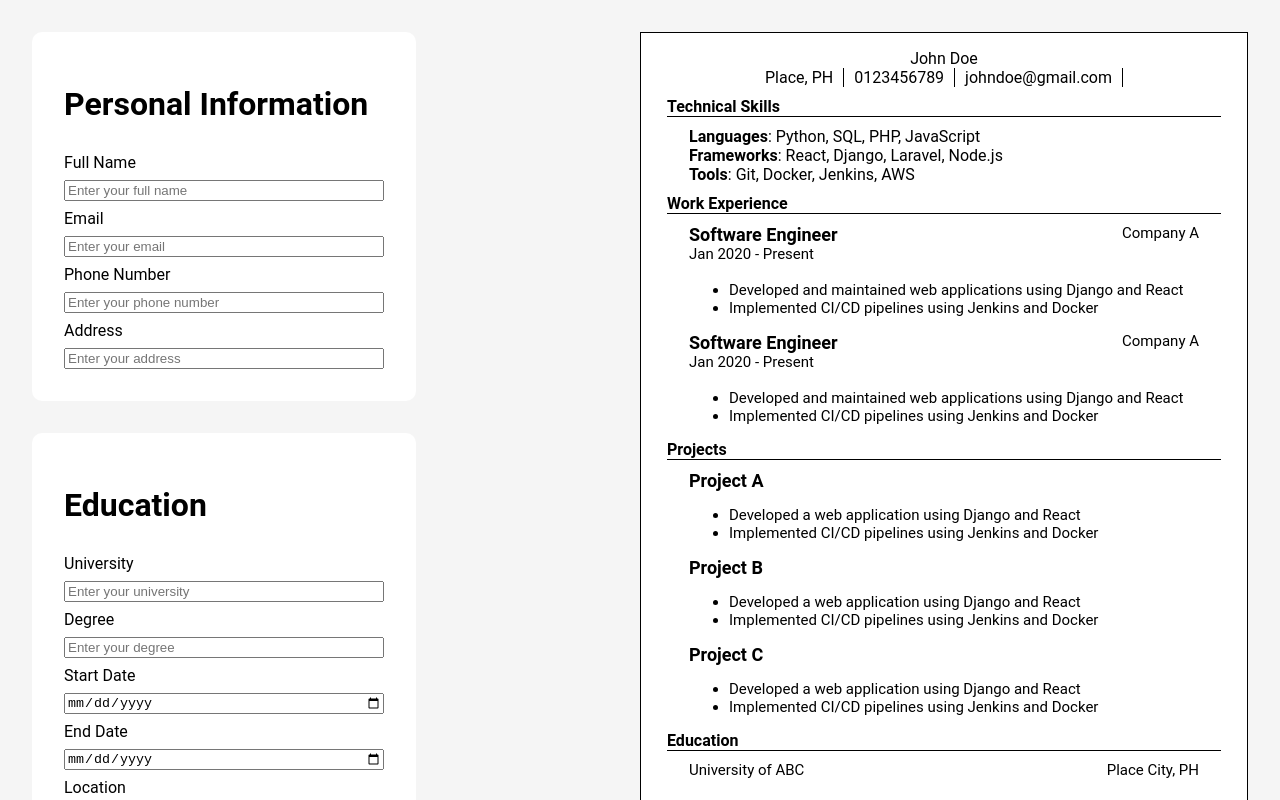
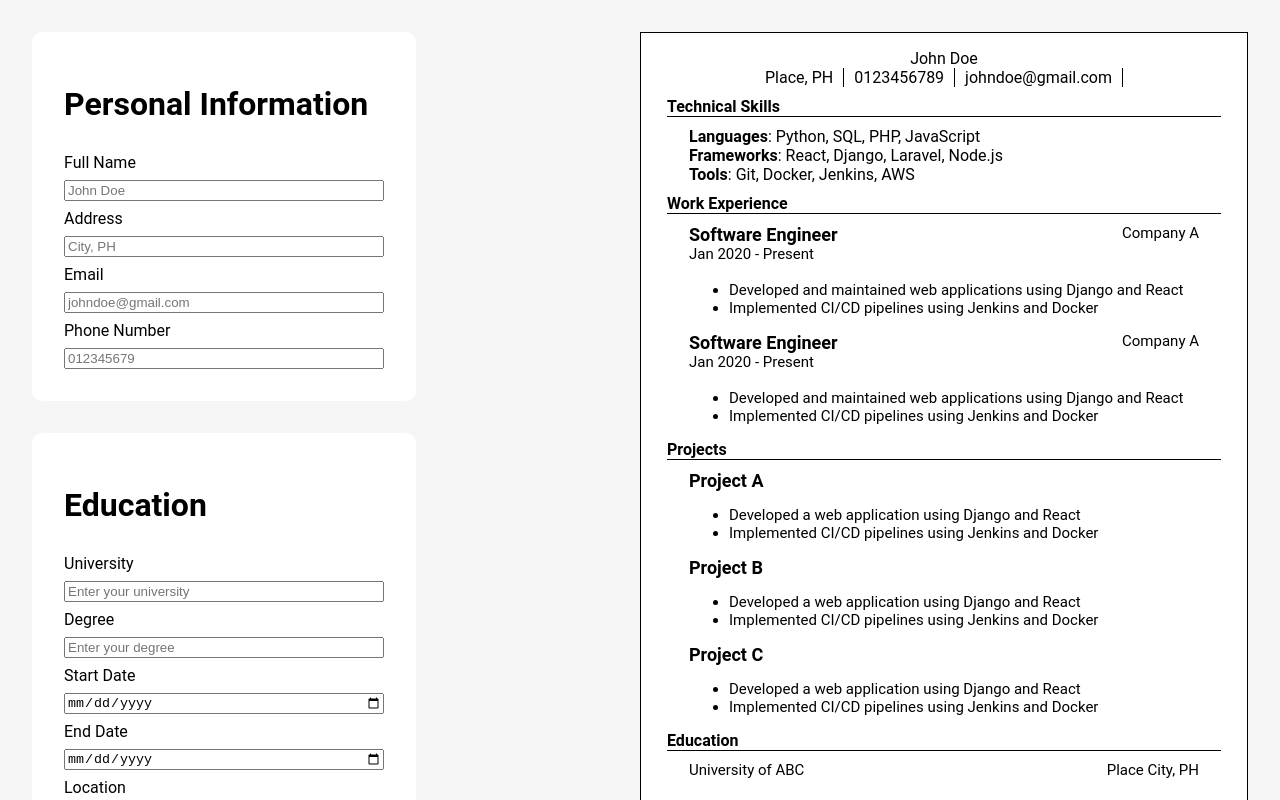
Before and after one commit to Veritaaaas/cv-maker, a React (Vite) app in the folder app-cv-maker/: page / in a window 1280 px wide. Shown: the top 800 px of the page. Built offline with nearby package versions, Linux system fonts and the light colour scheme.

Commit message:
readjust the structure of general info

```diff
--- a/app-cv-maker/src/General_information.jsx
+++ b/app-cv-maker/src/General_information.jsx
@@ -5,13 +5,14 @@ function General_information({ fullName, setFullName, email, setEmail, phoneNumb
         <div className="Personal-Information">
             <h1>Personal Information</h1>
             <label>Full Name</label>
-            <input type="text" value={fullName} onChange={(e) => setFullName(e.target.value)} placeholder="Enter your full name" />
+            <input type="text" value={fullName} onChange={(e) => setFullName(e.target.value)} placeholder="John Doe" />
+            <label>Address</label>
+            <input type="text" value={address} onChange={(e) => setAddress(e.target.value)} placeholder="City, PH" />
             <label>Email</label>
-            <input type="email" value={email} onChange={(e) => setEmail(e.target.value)} placeholder="Enter your email" />
+            <input type="email" value={email} onChange={(e) => setEmail(e.target.value)} placeholder="johndoe@gmail.com" />
             <label>Phone Number</label>
-            <input type="tel" value={phoneNumber} onChange={(e) => setPhoneNumber(e.target.value)} placeholder="Enter your phone number" />
-            <label>Address</label>
-            <input type="text" value={address} onChange={(e) => setAddress(e.target.value)} placeholder="Enter your address" />
+            <input type="tel" value={phoneNumber} onChange={(e) => setPhoneNumber(e.target.value)} placeholder="012345679" />
+
         </div>
     )
 }
```
